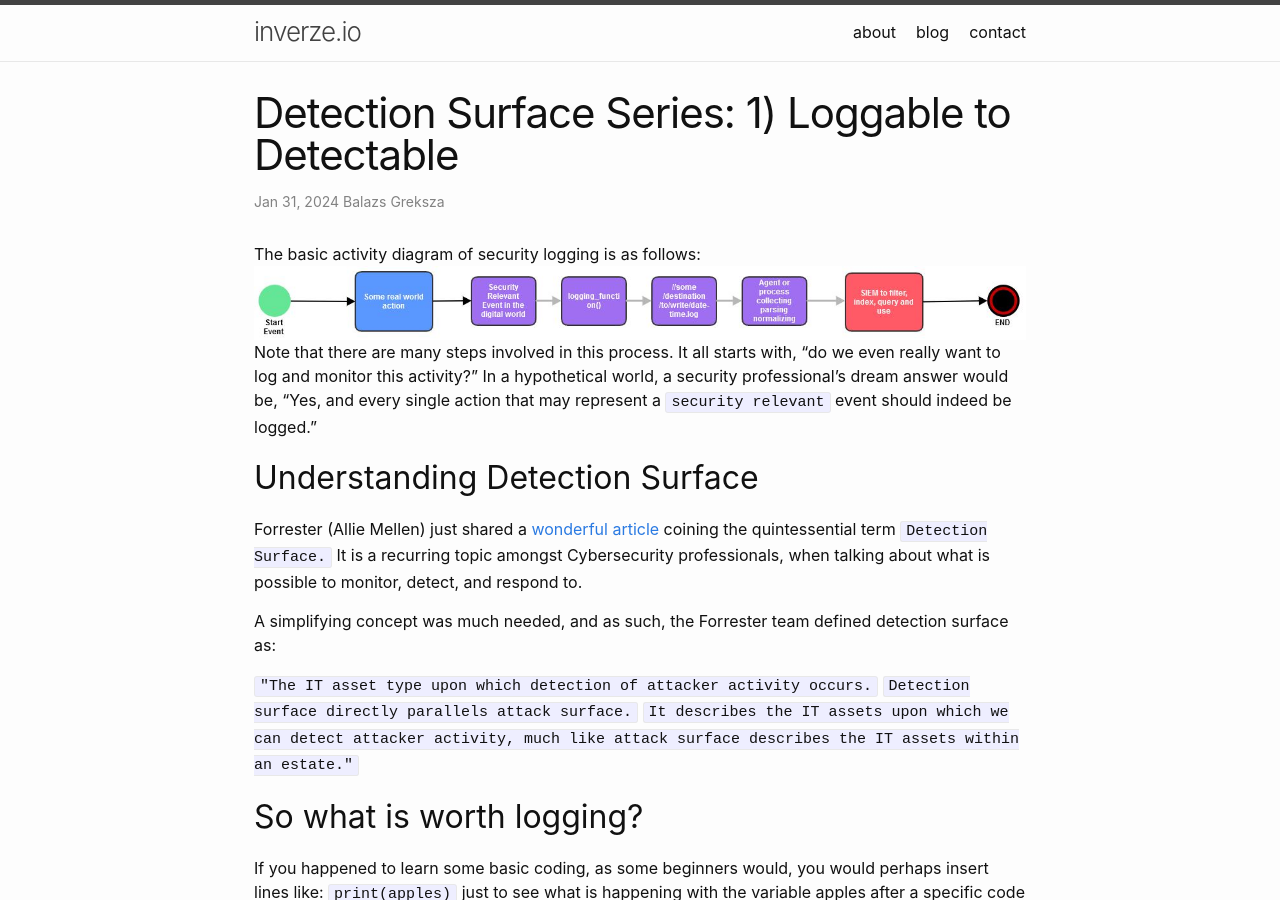
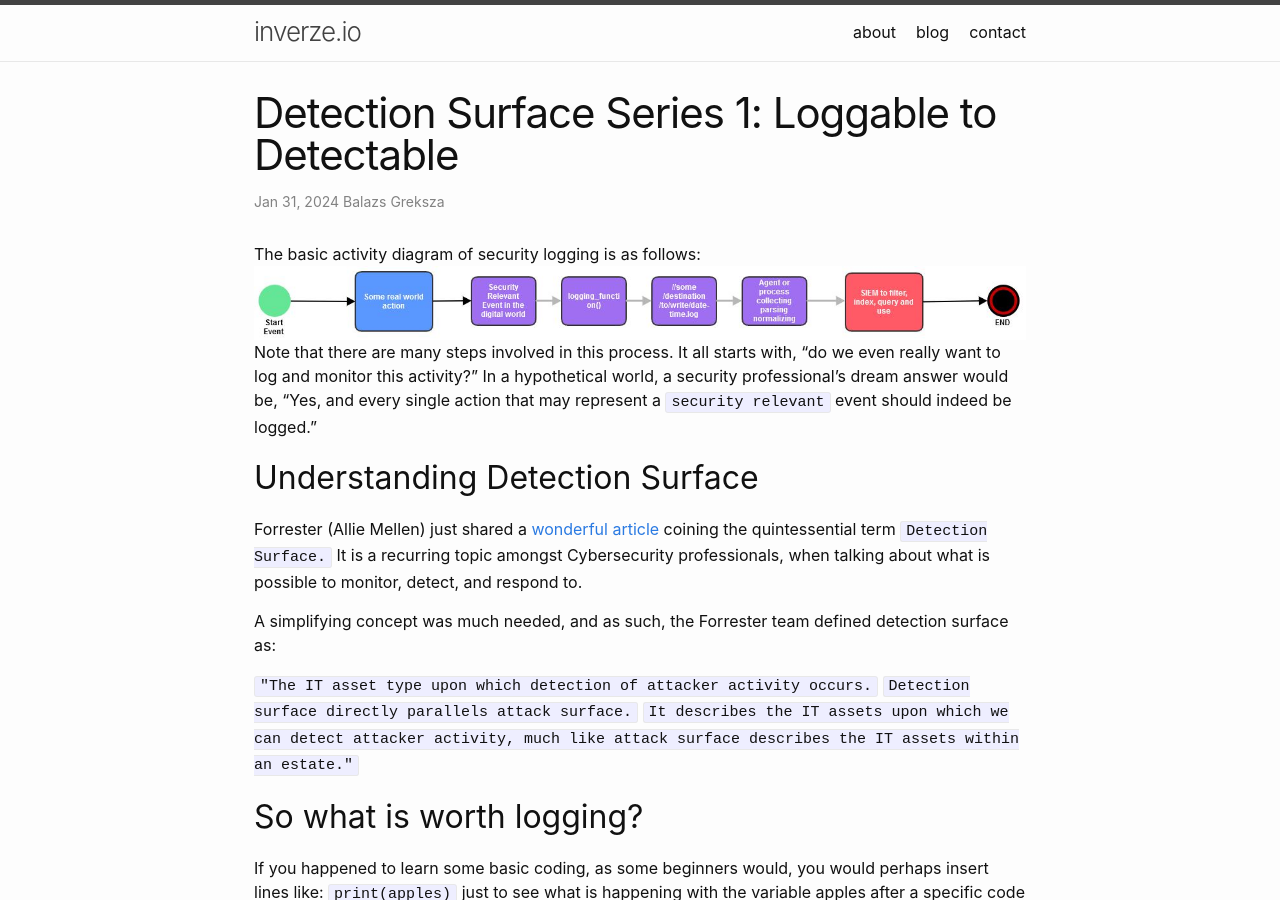
Before and after one commit to inverzeio/blog, a Jekyll site: the page built from _posts/2024-01-31-Detection-Surface-Series-Loggable-to-Detectable.MD, in a window 1280 px wide and 900 px high. Built offline with Jekyll 4.4.1, drawn with Linux system fonts in a browser that asks for light colours; nearby versions of some CDN libraries; comment, search, counter and statistics services are not loaded.

```diff
--- a/_posts/2024-01-31-Detection-Surface-Series-Loggable-to-Detectable.MD
+++ b/_posts/2024-01-31-Detection-Surface-Series-Loggable-to-Detectable.MD
@@ -1,6 +1,6 @@
 ---
 layout: post
-title:  "Detection Surface Series: 1) Loggable to Detectable"
+title:  "Detection Surface Series 1: Loggable to Detectable"
 author: Balazs Greksza
 date:   2024-01-31 10:00:00 +0200
 categories: detectionengineering, logging, appdev
```
